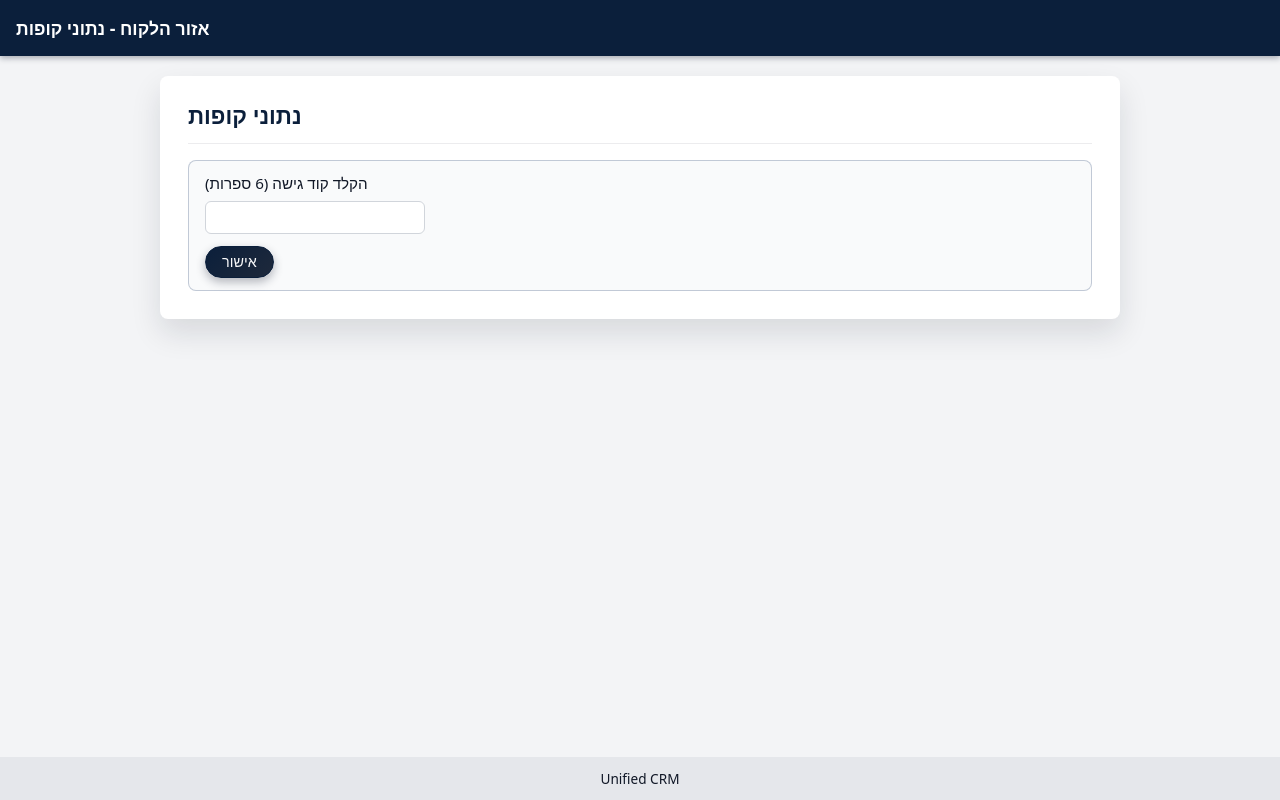
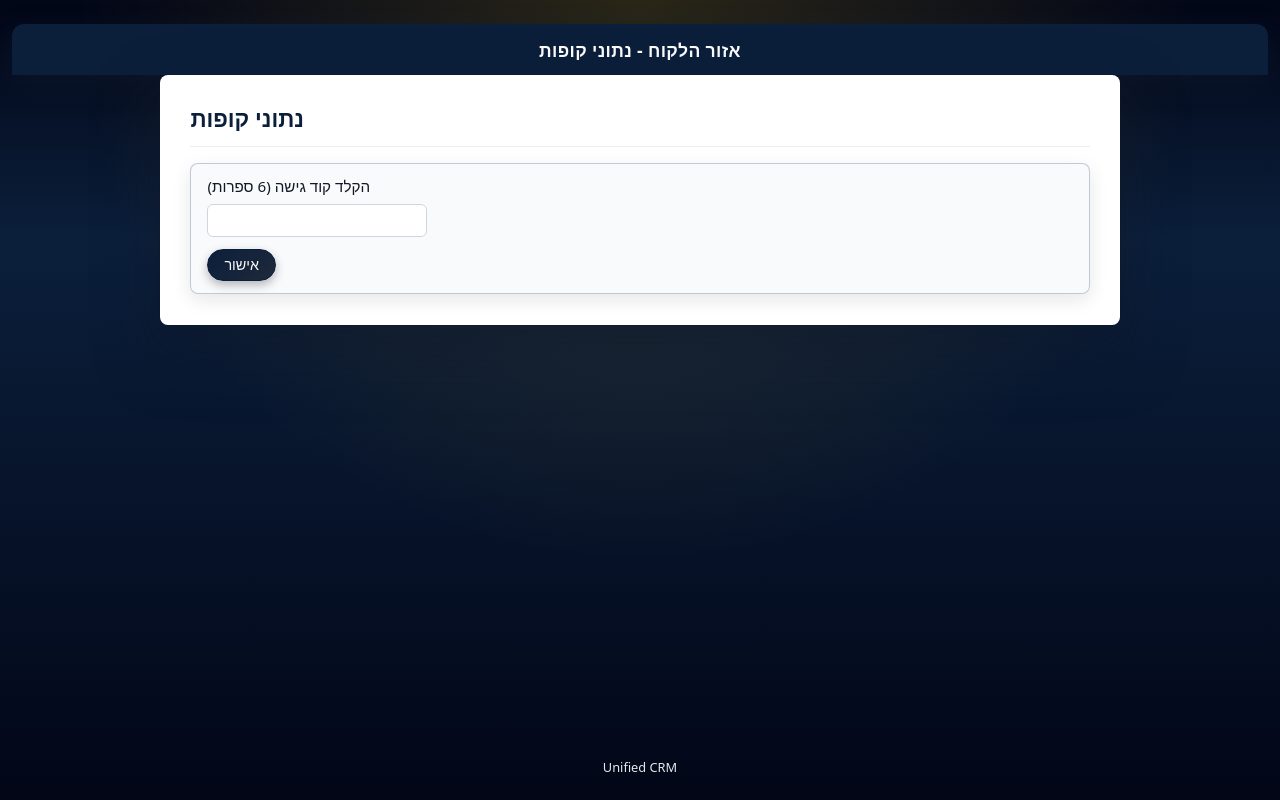
Before and after one commit to omerb21/bzclient, a React (Vite) app: page / in a window 1280 px wide. Built offline with nearby package versions, Linux system fonts and the light colour scheme; no server answers.

Commit message:
design change #2

```diff
--- a/src/styles/global.css
+++ b/src/styles/global.css
@@ -8,7 +8,9 @@ body {
   padding: 0;
   height: 100%;
   font-family: system-ui, -apple-system, BlinkMacSystemFont, "Segoe UI", sans-serif;
-  background-color: #f3f4f6;
+  background:
+    radial-gradient(circle at top, rgba(250, 204, 21, 0.16), transparent 55%),
+    linear-gradient(180deg, #020617, #0b1f3b 30%, #020617 100%);
   color: #111827;
 }
 
@@ -20,30 +22,35 @@ body {
   min-height: 100vh;
   display: flex;
   flex-direction: column;
+  padding: 1.5rem 0.75rem;
 }
 
 .app-header {
   background-color: #0b1f3b;
   color: #ffffff;
-  padding: 1rem;
-  box-shadow: 0 2px 6px rgba(15, 23, 42, 0.35);
+  padding: 0.85rem 1.25rem;
+  box-shadow: 0 10px 25px rgba(15, 23, 42, 0.6);
+  border-radius: 0.75rem 0.75rem 0 0;
 }
 
 .app-header-title {
   font-size: 1.1rem;
   font-weight: 600;
+  text-align: center;
+  letter-spacing: 0.02em;
 }
 
 .app-main {
   flex: 1;
-  padding: 1.25rem;
+  padding: 0;
 }
 
 .app-footer {
-  padding: 0.75rem 1rem;
-  background-color: #e5e7eb;
-  font-size: 0.85rem;
+  padding: 0.65rem 1rem 0;
+  background-color: transparent;
+  font-size: 0.8rem;
   text-align: center;
+  color: #e5e7eb;
 }
 
 .page-container {
@@ -51,8 +58,12 @@ body {
   margin: 0 auto;
   background-color: #ffffff;
   border-radius: 0.5rem;
-  box-shadow: 0 14px 30px rgba(15, 23, 42, 0.12);
-  padding: 1.5rem 1.75rem 1.75rem;
+  box-shadow:
+    0 26px 60px rgba(15, 23, 42, 0.55),
+    0 0 0 1px rgba(15, 23, 42, 0.4);
+  padding: 1.75rem 1.9rem 1.9rem;
+  position: relative;
+  overflow: hidden;
 }
 
 .page-title {
@@ -74,6 +85,8 @@ body {
   align-items: center;
   gap: 0.75rem;
   color: #f9fafb;
+  box-shadow: 0 14px 35px rgba(15, 23, 42, 0.55);
+  border: 1px solid rgba(250, 204, 21, 0.35);
 }
 
 .accounts-summary-label {
@@ -106,6 +119,13 @@ body {
     border-color 150ms ease;
 }
 
+.accounts-month-selector button:hover:not(:disabled) {
+  background-color: #0b1f3b;
+  color: #f9fafb;
+  border-color: #0b1f3b;
+  box-shadow: 0 4px 10px rgba(15, 23, 42, 0.35);
+}
+
 .accounts-month-selector button:disabled {
   color: #9ca3af;
   border-color: rgba(148, 163, 184, 0.4);
@@ -133,6 +153,7 @@ body {
   border-radius: 0.5rem;
   background-color: #f9fafb;
   border: 1px solid rgba(148, 163, 184, 0.55);
+  box-shadow: 0 6px 18px rgba(15, 23, 42, 0.1);
 }
 
 .pin-form-label {
@@ -151,6 +172,12 @@ body {
   direction: ltr;
   text-align: center;
   letter-spacing: 0.25em;
+}
+
+.pin-form-input:focus {
+  outline: none;
+  border-color: #0b1f3b;
+  box-shadow: 0 0 0 1px #0b1f3b, 0 0 0 4px rgba(15, 23, 42, 0.18);
 }
 
 .pin-form-error {
@@ -174,6 +201,17 @@ body {
   box-shadow: 0 4px 10px rgba(15, 23, 42, 0.3);
   transition: background 150ms ease, box-shadow 150ms ease, transform 80ms ease,
     border-color 150ms ease;
+}
+
+.button-primary:hover:not(:disabled) {
+  background: linear-gradient(135deg, #111827, #0b1f3b);
+  box-shadow: 0 6px 16px rgba(15, 23, 42, 0.45);
+  transform: translateY(-1px);
+}
+
+.button-primary:active:not(:disabled) {
+  transform: translateY(0);
+  box-shadow: 0 3px 8px rgba(15, 23, 42, 0.35);
 }
 
 .button-primary:disabled {
@@ -216,6 +254,10 @@ body {
 
 .accounts-table tbody tr:nth-child(even) {
   background-color: #f9fafb;
+}
+
+.accounts-table tbody tr:hover {
+  background-color: #eff6ff;
 }
 
 .accounts-month-row {
```
